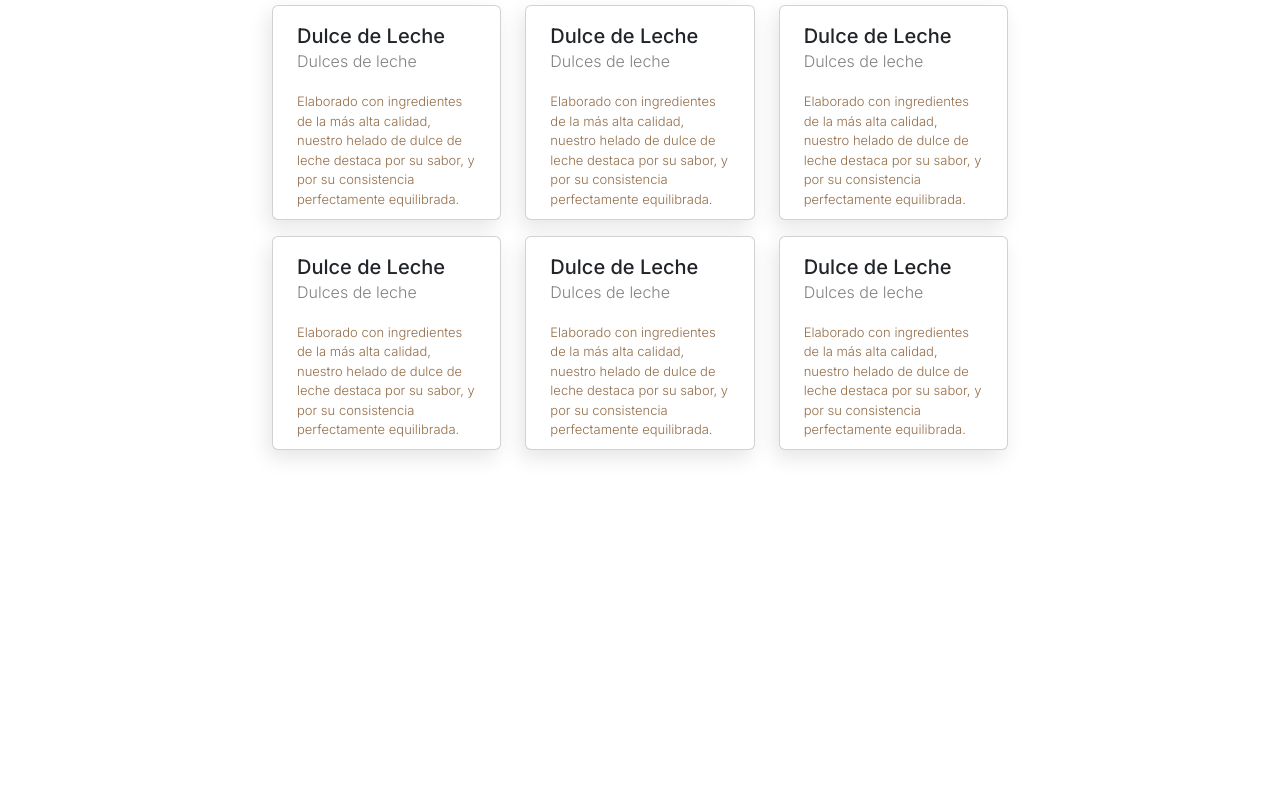
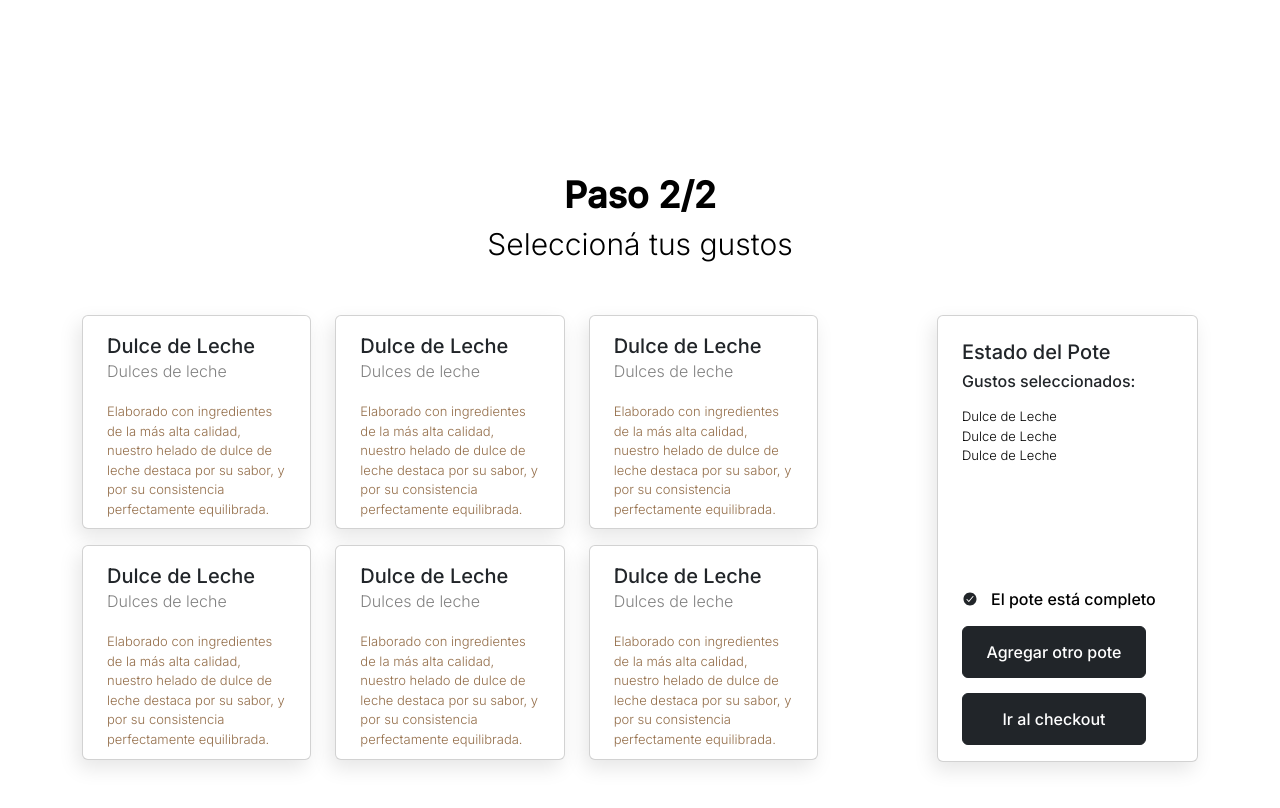
Before and after one commit to fbigiolli/via-apilia-front, a React (Create React App) app: page / in a window 1280 px wide. Shown: the part 680-1488 px from the top of the page. Before the commit the page ends 1183 px from the top, so only its background shows below. Built offline with nearby package versions, Linux system fonts and the light colour scheme.

Commit message:
GustoSelectionPage complete

```diff
--- a/public/index.html
+++ b/public/index.html
@@ -40,5 +40,7 @@
       To begin the development, run `npm start` or `yarn start`.
       To create a production bundle, use `npm run build` or `yarn build`.
     -->
+    <script type="module" src="https://unpkg.com/ionicons@7.1.0/dist/ionicons/ionicons.esm.js"></script>
+    <script nomodule src="https://unpkg.com/ionicons@7.1.0/dist/ionicons/ionicons.js"></script>
   </body>
 </html>
--- a/src/App.css
+++ b/src/App.css
@@ -1,3 +1,11 @@
 body {
     background-color: #e3e3e3;
 }
+
+.PoteSelectionPage {
+    min-height: 100vh;
+}
+
+.GustoSelectionPage {
+    min-height: 100vh;
+}
--- a/src/App.js
+++ b/src/App.js
@@ -25,15 +25,20 @@ function App() {
 
   return (
     <div className="App">
+      <div className='PoteSelectionPage'>
         <PoteSelectionPage
           selectedPote = {selectedPote}
           handlePoteCardClick = {handlePoteCardClick}
         />
+      </div>
+
+      <div className='GustoSelectionPage'>
         <GustoSelectionPage
           selectedGustos = {selectedGustos}
           handleGustoCardClick={handleGustosCardClick}
         />
       </div>
+    </div>
   );
 };
 
--- /dev/null
+++ b/src/components/EstadoDelPoteCard/EstadoDelPoteCard.css
@@ -0,0 +1,69 @@
+.card-estado-del-pote {
+    width: 100%;
+    max-width: 297px;
+    height: 97% !important;
+    background-color: #FFFFFF;
+    box-shadow: -4px 8px 20px rgba(0, 0, 0, 0.1);
+    border-radius: 12px;
+}
+
+.card-title-header {
+    font-family: 'Inter', sans-serif;
+    font-weight: 500;
+    font-size: 24px;
+    color: #000000;
+}
+
+.card-text-gustos {
+    font-family: 'Inter', sans-serif;
+    font-weight: 300;
+    font-size: 16px;
+    color: #000000;
+}
+
+.card-text-gustos-details {
+    font-family: 'Inter', sans-serif;
+    font-weight: 300;
+    font-size: 13px;
+    color: #000000;
+}
+
+.card-body-status {
+    padding: 15px 0px;
+    display: flex;
+    flex-direction: row;
+    align-items: flex-end;
+    gap: 9px;
+}
+
+.card-vector {
+    width: 20px;
+    height: 20px;
+}
+
+.card-text-status {
+    font-family: 'Inter', sans-serif;
+    font-weight: 400;
+    font-size: 16px;
+    color: #000000;
+}
+
+.card-body-buttons {
+    display: flex;
+    flex-direction: column;
+    gap: 15px;
+}
+
+.card-button {
+    width: 100%;
+    height: 100%;
+    max-width: 184px;
+    height: 52px;
+}
+
+.card-button span {
+    font-family: 'Inter', sans-serif;
+    font-weight: 500;
+    font-size: 16px;
+    color: #FFFFFF;
+}
--- /dev/null
+++ b/src/components/EstadoDelPoteCard/EstadoDelPoteCard.jsx
@@ -0,0 +1,49 @@
+import React from 'react';
+import { Card, Button, CardSubtitle } from 'react-bootstrap';
+import './EstadoDelPoteCard.css';
+
+const EstadoDelPoteCard = () => {
+    return (
+        <Card className="card-estado-del-pote">
+            <Card.Body className="d-flex flex-column justify-content-between mx-2 mt-2">
+                <div>
+                    <Card.Title className="card-title-header">
+                        Estado del Pote
+                    </Card.Title>
+
+                    <CardSubtitle className="card-text-gustos mt-1">
+                        Gustos seleccionados:
+                    </CardSubtitle>
+
+                    <Card.Text className="card-text-gustos-details mt-3">
+                        Dulce de Leche <br></br>
+                        Dulce de Leche <br></br>
+                        Dulce de Leche
+                    </Card.Text>
+                </div>
+
+                <div className="mt-auto">
+                    <div className="card-body-status d-flex align-items-center ">
+                        <div className="card-vector">
+                            <ion-icon name="checkmark-circle"></ion-icon>
+                        </div>
+                        <Card.Text className="card-text-status">
+                            El pote está completo
+                        </Card.Text>
+                    </div>
+
+                    <div className="card-body-buttons">
+                        <Button className="card-button" variant='dark'>
+                            <span>Agregar otro pote</span>
+                        </Button>
+                        <Button className="card-button" variant='dark'>
+                            <span>Ir al checkout</span>
+                        </Button>
+                    </div>
+                </div>
+            </Card.Body>
+        </Card>
+    );
+};
+
+export default EstadoDelPoteCard;
--- a/src/components/GustoSelectionPage/GustoSelectionPage.jsx
+++ b/src/components/GustoSelectionPage/GustoSelectionPage.jsx
@@ -3,6 +3,7 @@ import { Col, Container, Row } from "react-bootstrap";
 
 import GustoCard from "../GustoCard/GustoCard";
 import SelectionPageHeader from "../SelectionPageHeader/SelectionPageHeader";
+import EstadoDelPoteCard from "../EstadoDelPoteCard/EstadoDelPoteCard";
 
 
 
@@ -84,6 +85,10 @@ const GustoSelectionPage = ({ selectedGustos, handleGustoCardClick }) => {
                         </Col>
                     </Row>
                 </Col>
+
+                <Col xs={12} lg = {{ span: 3, offset: 1 }} className="justify-content-center">
+                    <EstadoDelPoteCard/>
+                </Col>
             </Row>
         </Container>
     );
```
Also changed, not shown: public/Jersey-Dairy-Luxury-chocolate-ice-cream-mix-cones-min-1280x640.jpg (added). Lines whose indentation alone changed are shown as unchanged.
